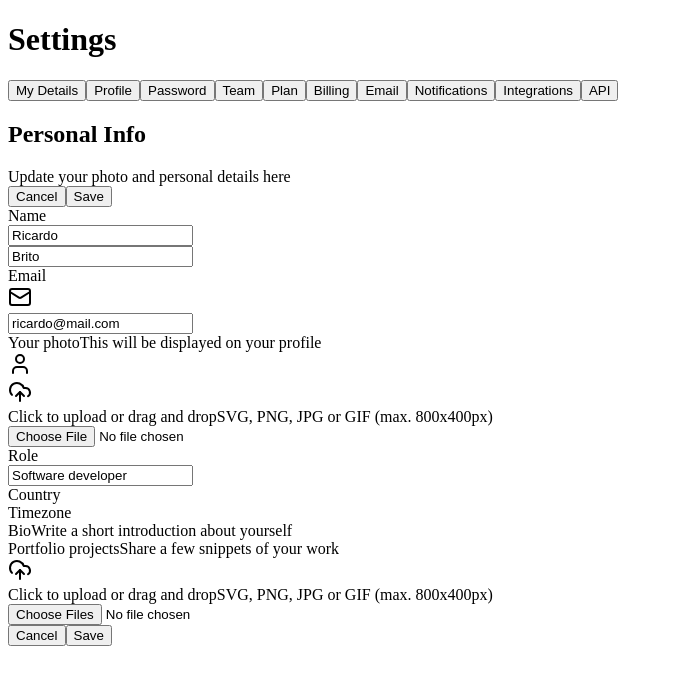
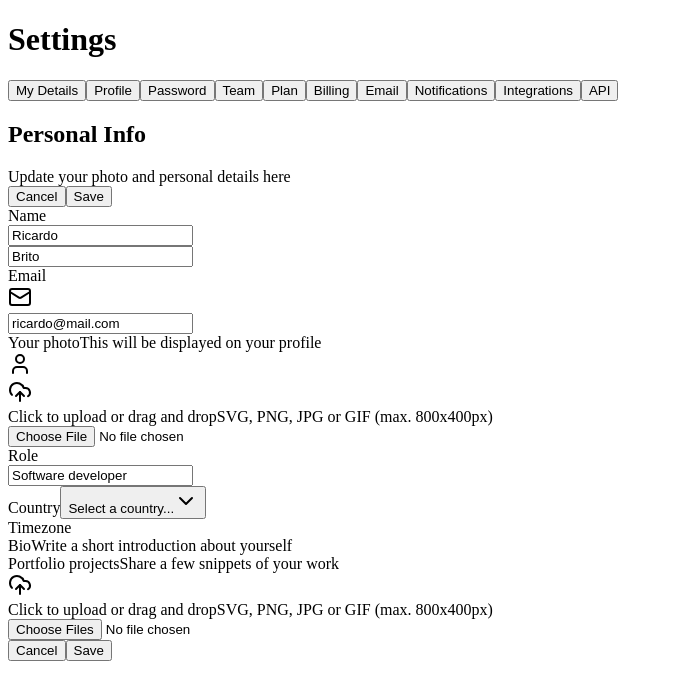
Before and after one commit to RicardoBrito1938/tailwind-next, a Next.js app: page / in a window 1280 px wide. Shown: the top 700 px of the page, without its empty margins (0-673 px from the left). Built offline with nearby package versions, Linux system fonts and the light colour scheme.

Commit message:
feature: creating select component using radix

```diff
--- a/package.json
+++ b/package.json
@@ -9,6 +9,7 @@
     "lint": "next lint"
   },
   "dependencies": {
+    "@radix-ui/react-select": "^2.0.0",
     "@radix-ui/react-tabs": "^1.0.4",
     "@untitled-ui/icons-react": "^0.1.2",
     "framer-motion": "^10.16.16",
--- /dev/null
+++ b/src/app/components/Form/Select/index.tsx
@@ -0,0 +1,43 @@
+'use client'
+
+import * as SelectPrimitive from '@radix-ui/react-select'
+import { Check, ChevronDown } from 'lucide-react'
+
+export const Select = () => {
+  return (
+    <SelectPrimitive.Root>
+      <SelectPrimitive.Trigger className="flex h-11 w-full items-center justify-between gap-2 rounded-lg border border-zinc-300 px-3 py-2 shadow-sm data-[placeholder]:text-zinc-600">
+        <SelectPrimitive.Value
+          placeholder="Select a country..."
+          className="text-black"
+        />
+        <SelectPrimitive.Icon>
+          <ChevronDown className="h-5 w-5 text-zinc-500" />
+        </SelectPrimitive.Icon>
+
+        <SelectPrimitive.Portal>
+          <SelectPrimitive.Content
+            sideOffset={8}
+            side="bottom"
+            position="popper"
+            className="z-10 w-[--radix-select-trigger-width] overflow-hidden rounded-lg border border-zinc-200 bg-white"
+          >
+            <SelectPrimitive.Viewport>
+              <SelectPrimitive.Item
+                value="BR"
+                className="data-[highlighted]:bg-zinc-50] flex items-center justify-between gap-2 px-3 py-2.5 outline-none"
+              >
+                <SelectPrimitive.ItemText className="text-black">
+                  Brazil
+                </SelectPrimitive.ItemText>
+                <SelectPrimitive.ItemIndicator>
+                  <Check className="h-4 w-4 text-violet-500" />
+                </SelectPrimitive.ItemIndicator>
+              </SelectPrimitive.Item>
+            </SelectPrimitive.Viewport>
+          </SelectPrimitive.Content>
+        </SelectPrimitive.Portal>
+      </SelectPrimitive.Trigger>
+    </SelectPrimitive.Root>
+  )
+}
--- a/src/app/page.tsx
+++ b/src/app/page.tsx
@@ -4,6 +4,7 @@
 import * as Input from './components/Input'
 import * as FileInput from './components/Form/FileInput'
 import { Mail } from 'lucide-react'
+import { Select } from './components/Form/Select'
 
 const Home = () => {
   return (
@@ -111,7 +112,7 @@
             >
               Country
             </label>
-            <div></div>
+            <Select />
           </div>
 
           <div className="grid grid-cols-form gap-3 pt-5">
```
Also changed, not shown: 1 other file (tests, documents, lock files or other folders).
